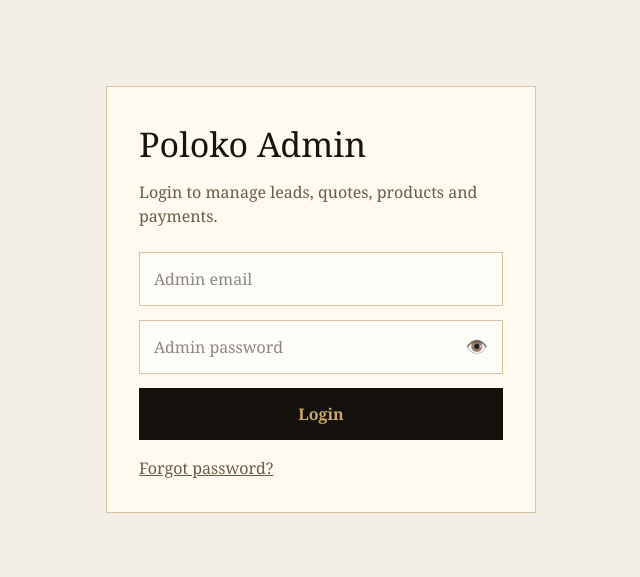
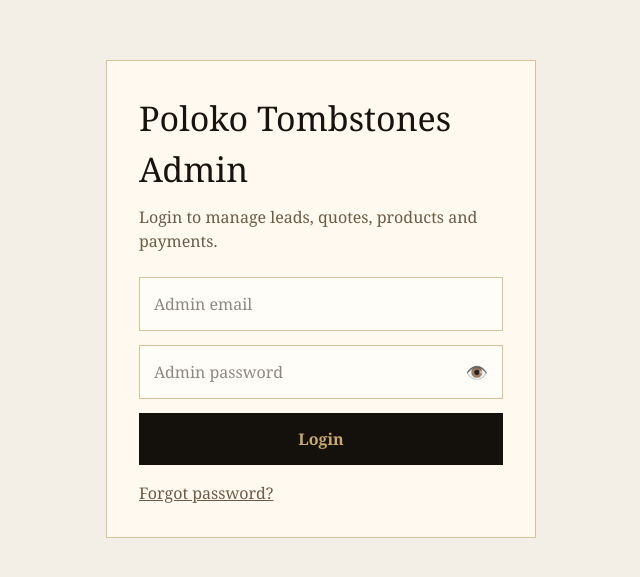
Before and after one commit to KaonPM/poloko-tombstones, a Next.js app: page /admin/login in a window 1280 px wide. Shown: the part 101-678 px from the top of the page, without its empty margins (319-959 px from the left). Built offline with nearby package versions, Linux system fonts and the light colour scheme.

Commit message:
fix: align admin app branding

```diff
--- a/app/admin/layout.tsx
+++ b/app/admin/layout.tsx
@@ -1,15 +1,15 @@
 import type { Metadata } from "next";
 
 export const metadata: Metadata = {
-  title: "Poloko Admin",
+  title: "Poloko Tombstones Admin",
   description:
     "Manage Poloko Tombstones leads, quotations, payments and manufacturing orders.",
-  applicationName: "Poloko Admin",
+  applicationName: "Poloko Tombstones Admin",
   manifest: "/admin-manifest.webmanifest",
   appleWebApp: {
     capable: true,
     statusBarStyle: "black-translucent",
-    title: "Poloko Admin",
+    title: "Poloko Tombstones Admin",
   },
   icons: {
     apple: "/poloko-tombstones-logo.png",
--- a/app/admin/login/page.tsx
+++ b/app/admin/login/page.tsx
@@ -34,7 +34,7 @@ export default function AdminLoginPage() {
   return (
     <main style={page}>
       <form onSubmit={handleLogin} style={box}>
-        <h1 style={title}>Poloko Admin</h1>
+        <h1 style={title}>Poloko Tombstones Admin</h1>
         <p style={text}>Login to manage leads, quotes, products and payments.</p>
 
         <input
--- a/app/admin/page.tsx
+++ b/app/admin/page.tsx
@@ -110,7 +110,7 @@ export default function AdminDashboard() {
       `}</style>
       <div style={header}>
         <div>
-          <h1 style={title}>Poloko Admin Dashboard</h1>
+          <h1 style={title}>Poloko Tombstones Admin Dashboard</h1>
           <p style={subtitle}>
             Manage products, leads, quotes, payments and orders.
           </p>
```
Also changed, not shown: public/admin-manifest.webmanifest.
